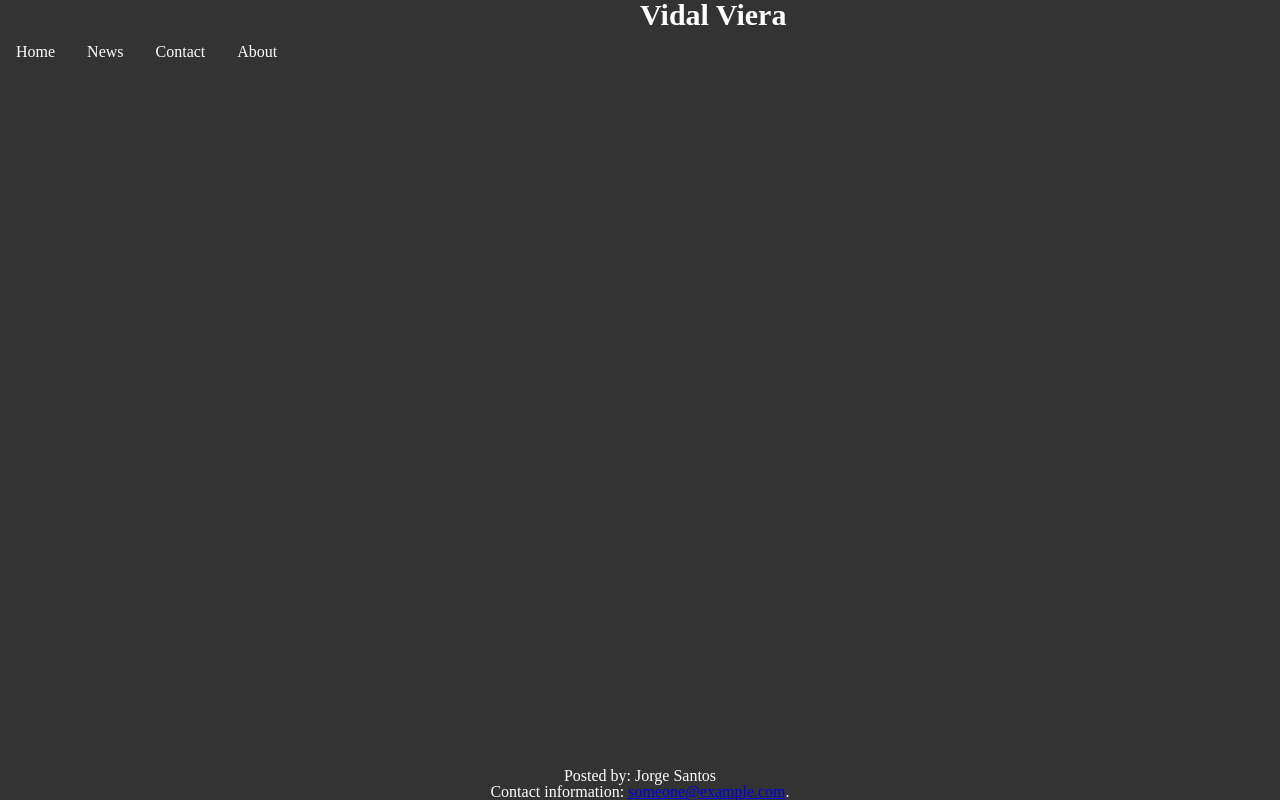
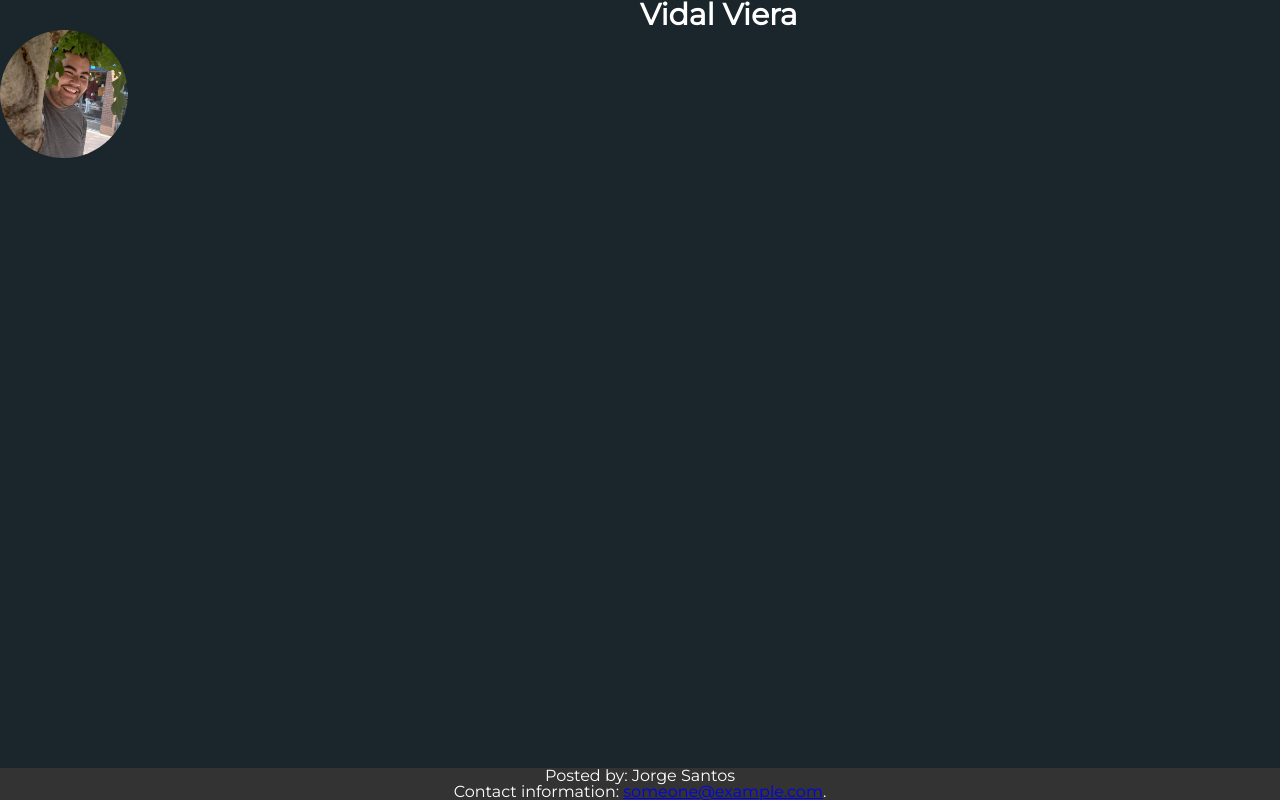
Before and after one commit to Jsantos107/vidal-viera, a plain HTML site: page index.html in a window 1280 px wide. Drawn offline with Linux system fonts and the light colour scheme.

Commit message:
taking out nav and adding photo

```diff
--- a/index.html
+++ b/index.html
@@ -1,28 +1,29 @@
 <!DOCTYPE html>
 <html lang="en">
+
 <head>
     <meta charset="UTF-8">
     <meta name="viewport" content="width=device-width, initial-scale=1.0">
-    <link rel='icon' href='favicon.ico' type='image/x-icon'/>
-    <link rel="stylesheet" href="styles.css"/>
+    <link rel='icon' href='favicon (4).ico' type='image/x-icon' />
+    <link rel="stylesheet" href="styles.css" />
     <script src="app.js" defer></script>
     <title>Alexis.com</title>
 </head>
+
 <body>
+    <header>
+        <h1 class="top-name">Vidal Viera</h1>
+        <img id="profile-pic" src="vidal.jpg" alt="vidal"/>
+    </header>
     <main class="main-menu">
-        <ul>
-            <h1 class="top-name">Vidal Viera</h1>
-        <li><a class="active" href="#home">Home</a></li>
-        <li><a href="#news">News</a></li>
-        <li><a href="#contact">Contact</a></li>
-        <li><a href="#about" >About</a></li>
-      </ul>
+
     </main>
 
     <footer>
         <p>Posted by: Jorge Santos</p>
         <p>Contact information: <a href="someone@example.com">someone@example.com</a>.</p>
-      </footer>
+    </footer>
 
 </body>
+
 </html>
--- a/styles.css
+++ b/styles.css
@@ -1,3 +1,4 @@
+@import url('https://fonts.googleapis.com/css?family=Montserrat&display=swap');
 
 html, body, div, span, object, iframe,
 h1, h2, h3, h4, h5, h6, p, blockquote, pre,
@@ -93,17 +94,23 @@ hr {
 input, select {
     vertical-align:middle;
 }
+
+
  /* begin css */
 
- @import url('https://fonts.googleapis.com/css?family=Montserrat&display=swap');
 
  body{
-     background-color: #333;
+     background-color: #1b262c;
      height: 100%;
      /* background-position: center; */
      background-repeat: no-repeat;
      background-size: cover;
      font-family: 'Montserrat';
+}
+#profile-pic{
+    width: 10%;
+    height: 10%;
+    border-radius: 50%;
 }
 .main-menu{
     position: relative;
```
Also changed, not shown: favicon (4).ico (added), favicon.ico (deleted), vidal.jpg (added).
